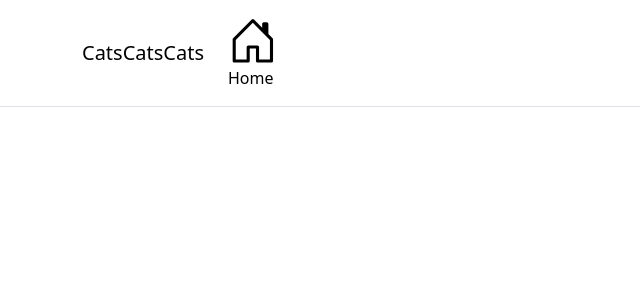
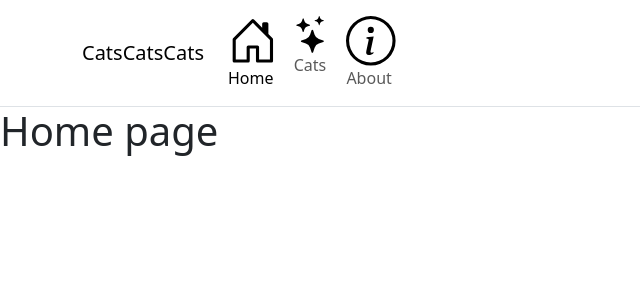
Before and after one commit to Myglarn/Kattbutik_DelB, a React (Vite) app: page / in a window 1280 px wide. Shown: the top 300 px of the page, without its empty margins (0-640 px from the left). Built offline with nearby package versions, Linux system fonts and the light colour scheme.

Commit message:
Added buttons for About and Cats pages.

```diff
--- a/src/App.jsx
+++ b/src/App.jsx
@@ -3,6 +3,8 @@ import { Route, Routes } from "react-router-dom"
 import NavBar from "./components/NavBar.jsx"
 import Home from './pages/Home.jsx'
 import './App.css'
+import Cats from './pages/Cats.jsx'
+import About from './pages/About.jsx'
 
 function App() {
   const [count, setCount] = useState(0)
@@ -11,7 +13,9 @@ function App() {
     <>
     <NavBar />
     <Routes>
-      <Route path='/' ekement={Home} />
+      <Route path='/' element={<Home/>} />
+      <Route path='/cats' element={<Cats />} />
+      <Route path='/about' element={<About />} />
     </Routes>
 
 
--- a/src/components/NavBar.jsx
+++ b/src/components/NavBar.jsx
@@ -1,8 +1,8 @@
-import {NavLink} from "react-router-dom";
-import {Badge, Container, Nav, Navbar} from "react-bootstrap";
-import {Cart3, HouseDoor, InfoCircle, Stars} from "react-bootstrap-icons";
+import { NavLink } from "react-router-dom";
+import { Badge, Container, Nav, Navbar } from "react-bootstrap";
+import { Cart3, HouseDoor, InfoCircle, Stars } from "react-bootstrap-icons";
 
-function NavBar(){
+function NavBar() {
   return (
     <Navbar expand="md" sticky="top" className="bg-white border-bottom py-2">
       <Container>
@@ -10,11 +10,19 @@ function NavBar(){
           <span>CatsCatsCats</span>
         </Navbar.Brand>
 
-                <Navbar.Toggle aria-controls="primary-nav"/>
+        <Navbar.Toggle aria-controls="primary-nav" />
         <Navbar.Collapse id="primary-nav">
           <Nav>
             <Nav.Link as={NavLink} to="/">
-                        <HouseDoor aria-hidden="true"/> <span>Home</span>
+              <HouseDoor aria-hidden="true" /> <span>Home</span>
+            </Nav.Link>
+
+            <Nav.Link as={NavLink} to="/cats">
+              <Stars aria-hidden="true" /> <span>Cats</span>
+            </Nav.Link>
+
+            <Nav.Link as={NavLink} to="/about">
+              <InfoCircle aria-hidden="true" /> <span>About</span>
             </Nav.Link>
           </Nav>
         </Navbar.Collapse>
@@ -23,4 +31,4 @@ function NavBar(){
   );
 }
 
-export default NavBar
+export default NavBar;
--- a/src/pages/About.jsx
+++ b/src/pages/About.jsx
@@ -0,0 +1,7 @@
+function About(){
+    return(
+        <h1>About page</h1>
+    );
+}
+
+export default About
--- a/src/pages/Cats.jsx
+++ b/src/pages/Cats.jsx
@@ -0,0 +1,7 @@
+function Cats(){
+    return(
+        <h1>Cats here</h1>
+    );
+}
+
+export default Cats
--- a/src/pages/Home.jsx
+++ b/src/pages/Home.jsx
@@ -1,6 +1,6 @@
 function Home(){
     return (
-        <H1>Hej välkommen</H1>
+        <h1>Home page</h1>
     );
 }
 
```
Lines whose indentation alone changed are shown as unchanged.
